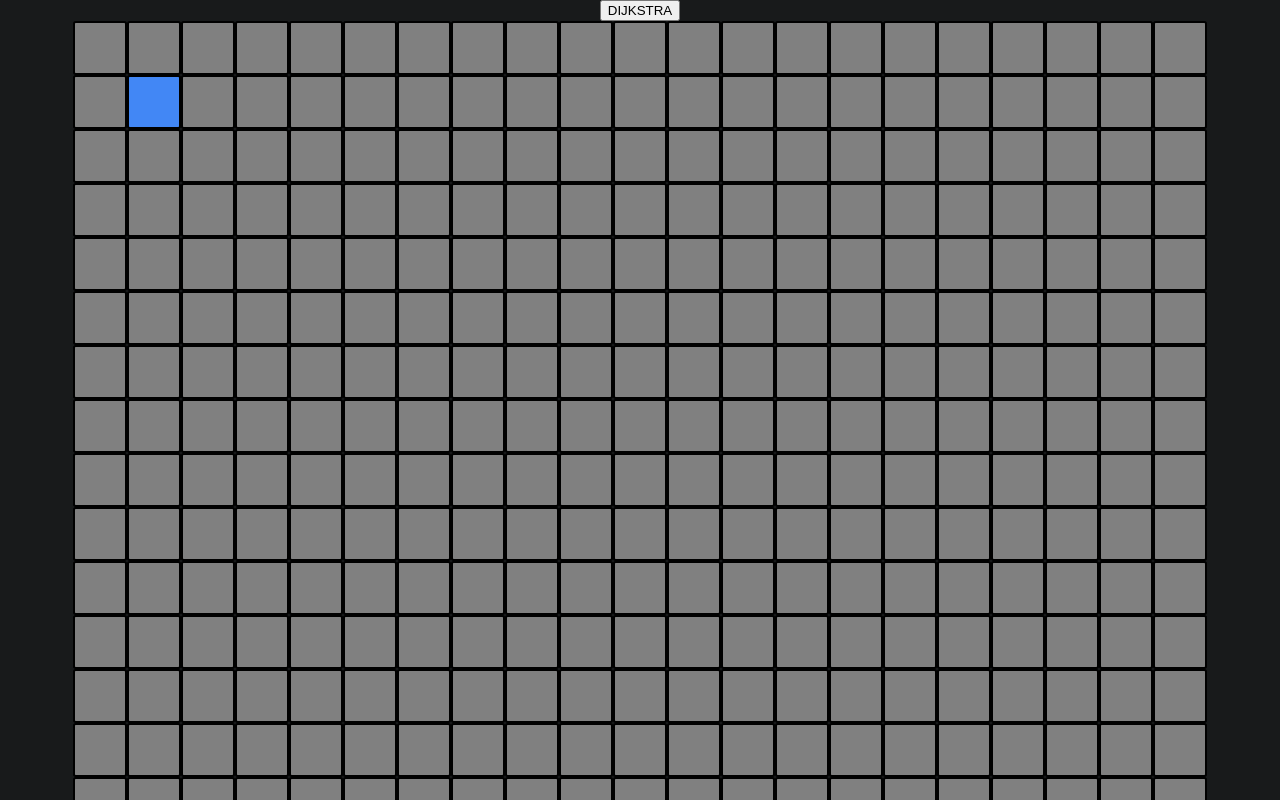
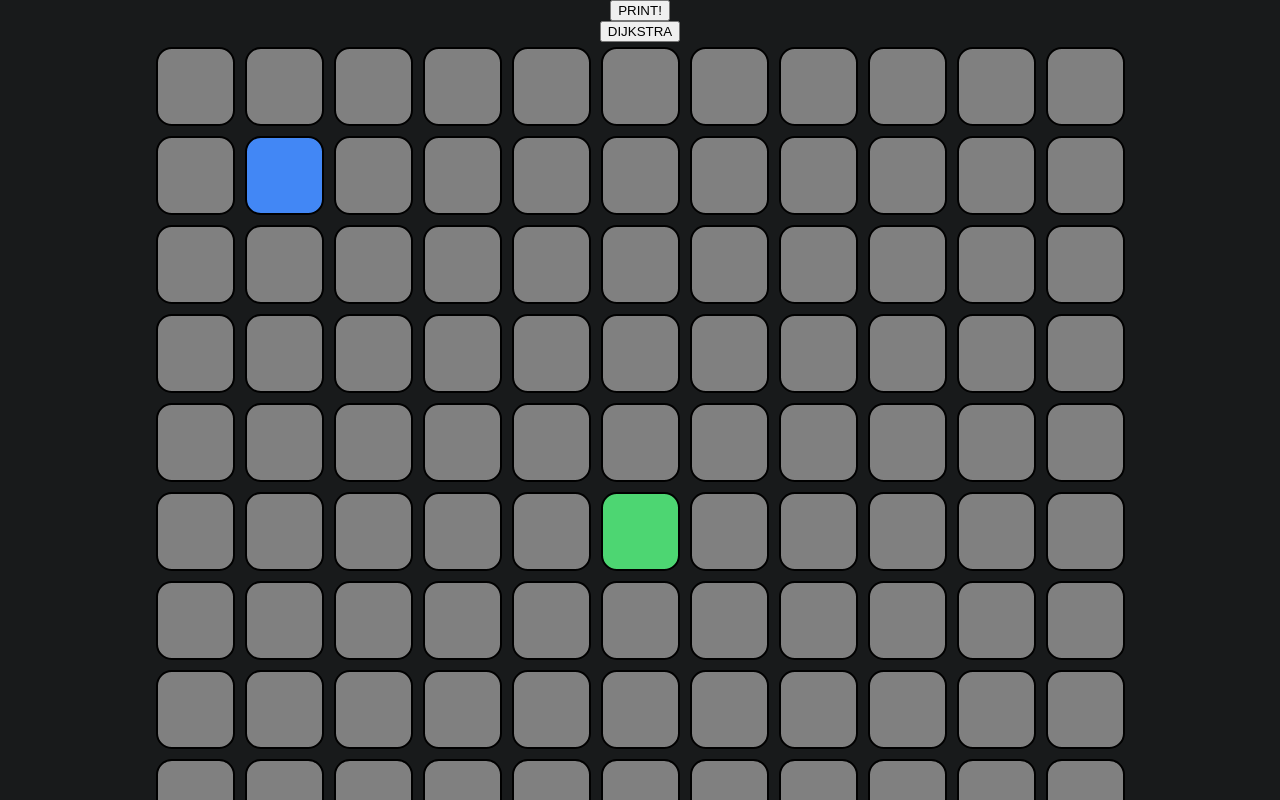
Before and after one commit to uhrjun/PathfindingVis, a React (Create React App) app: page / in a window 1280 px wide. Shown: the top 800 px of the page. Built offline with nearby package versions, Linux system fonts and the light colour scheme.

Commit message:
Updated grid generation and stylesheet

```diff
--- a/src/components/grid/grid.jsx
+++ b/src/components/grid/grid.jsx
@@ -8,14 +8,14 @@ import {
 
 const startCol = 1;
 const startRow = 1;
-const endCol = 19;
-const endRow = 19;
+const endCol = 5;
+const endRow = 5;
 
 function initGrid() {
 	const grid = [];
-	for (let row = 0; row <= 20; row++) {
+	for (let row = 0; row <= 10; row++) {
 		const currRow = [];
-		for (let col = 0; col <= 20; col++) {
+		for (let col = 0; col <= 10; col++) {
 			currRow.push(initNode(col, row));
 		}
 		grid.push(currRow);
@@ -42,15 +42,24 @@ const initNode = (col, row) => {
 export default function Grid() {
 	const [grid, setGrid] = useState([]);
 
-	const handleSetGrid = (newGrid) => {
-		setGrid([...newGrid]);
-	};
+	function handleSetGrid() {
+		setGrid([...grid]);
+	}
 
 	useEffect(() => {
 		setGrid(() => initGrid());
 	}, []);
 
-	/* 	function handleClick({
+	function toggleWall(grid, row, col) {
+		const newGrid = grid.slice();
+		const currentNode = newGrid[row][col];
+		if (!currentNode.isFinish && !currentNode.isStart) {
+			currentNode.isWall = !currentNode.isWall;
+			setGrid([...newGrid]);
+		}
+	}
+
+	function onNodeClick(
 		col,
 		row,
 		isStart,
@@ -59,10 +68,13 @@ export default function Grid() {
 		isVisited,
 		isWall,
 		isPath,
+		isVisitedVis,
 		previousNode,
-	}) {
-		isWall = true;
-		console.log({
+		isPathVis
+	) {
+		console.log(isWall);
+		toggleWall(grid, row, col);
+		return {
 			col,
 			row,
 			isStart,
@@ -71,9 +83,11 @@ export default function Grid() {
 			isVisited,
 			isWall,
 			isPath,
+			isVisitedVis,
 			previousNode,
-		});
-	} */
+			isPathVis,
+		};
+	}
 
 	const timer = (ms) => new Promise((res) => setTimeout(res, ms));
 	async function animateShortestPath(shortestPath, grid) {
@@ -99,7 +113,7 @@ export default function Grid() {
 					node.isVisitedVis = true;
 					setGrid([...grid]);
 				}
-			}, 0);
+			}, 5);
 		}
 		animateShortestPath(shortestPath, grid);
 	}
@@ -130,6 +144,7 @@ export default function Grid() {
 				alignItems: "center",
 			}}>
 			{/* onClick={() => setGrid([...visDjikstra()])} */}
+			<button onClick={() => console.log(grid)}>PRINT!</button>
 			<button onClick={() => visDjikstra(grid)}>DIJKSTRA</button>
 			{grid.map((row, rowIndex) => {
 				return (
@@ -162,6 +177,8 @@ export default function Grid() {
 									distance={distance}
 									isVisitedVis={isVisitedVis}
 									previousNode={previousNode}
+									onNodeClick={onNodeClick}
+									updateGrid={handleSetGrid}
 								/>
 							);
 						})}
--- a/src/components/node/node.jsx
+++ b/src/components/node/node.jsx
@@ -1,4 +1,4 @@
-import React, { useState, useEffect, useReducer } from "react";
+import React from "react";
 import * as styled from "./node.styles";
 
 export default function Node({
@@ -13,6 +13,7 @@ export default function Node({
 	isVisitedVis,
 	previousNode,
 	isPathVis,
+	onNodeClick,
 }) {
 	return (
 		<styled.Node
@@ -27,8 +28,8 @@ export default function Node({
 			distance={distance}
 			isPathVis={isPathVis}
 			onClick={() => {
-				isWall = true;
-				console.log({
+				isWall = !isWall;
+				onNodeClick(
 					col,
 					row,
 					isStart,
@@ -39,8 +40,8 @@ export default function Node({
 					isPath,
 					isVisitedVis,
 					previousNode,
-					isPathVis,
-				});
+					isPathVis
+				);
 			}}></styled.Node>
 	);
 }
--- a/src/components/node/node.styles.js
+++ b/src/components/node/node.styles.js
@@ -1,15 +1,30 @@
-import styled from "styled-components";
+import styled, { keyframes, css } from "styled-components";
+
+const nodeUpdate = keyframes`
+	ftransform: scale(1.1);
+
+`;
+
+const update = keyframes`
+  from {
+    transform: scale(0.9);
+  }
+
+  to {
+    transform: scale(1);
+  }
+`;
 
 export const Node = styled.div`
 	text-align: center;
-	width: 50px;
-	height: 50px;
+	width: 75px;
+	height: 75px;
 	border: 2px solid black;
-	margin: 0px;
+	margin: 5px;
 	color: black;
 	font-size: 24px;
 	font-weight: 500;
-	border-radius: 5%;
+	border-radius: 20%;
 	background-color: ${({ isVisitedVis, isStart, isEnd, isWall, isPathVis }) => {
 		if (isWall) {
 			return "#eb4034";
@@ -30,5 +45,7 @@ export const Node = styled.div`
 			return "gray";
 		}
 	}};
-	transition: background-color 0.25s ease-in;
+	&:hover {
+		animation: ${update} 1s linear infinite;
+	}
 `;
```
